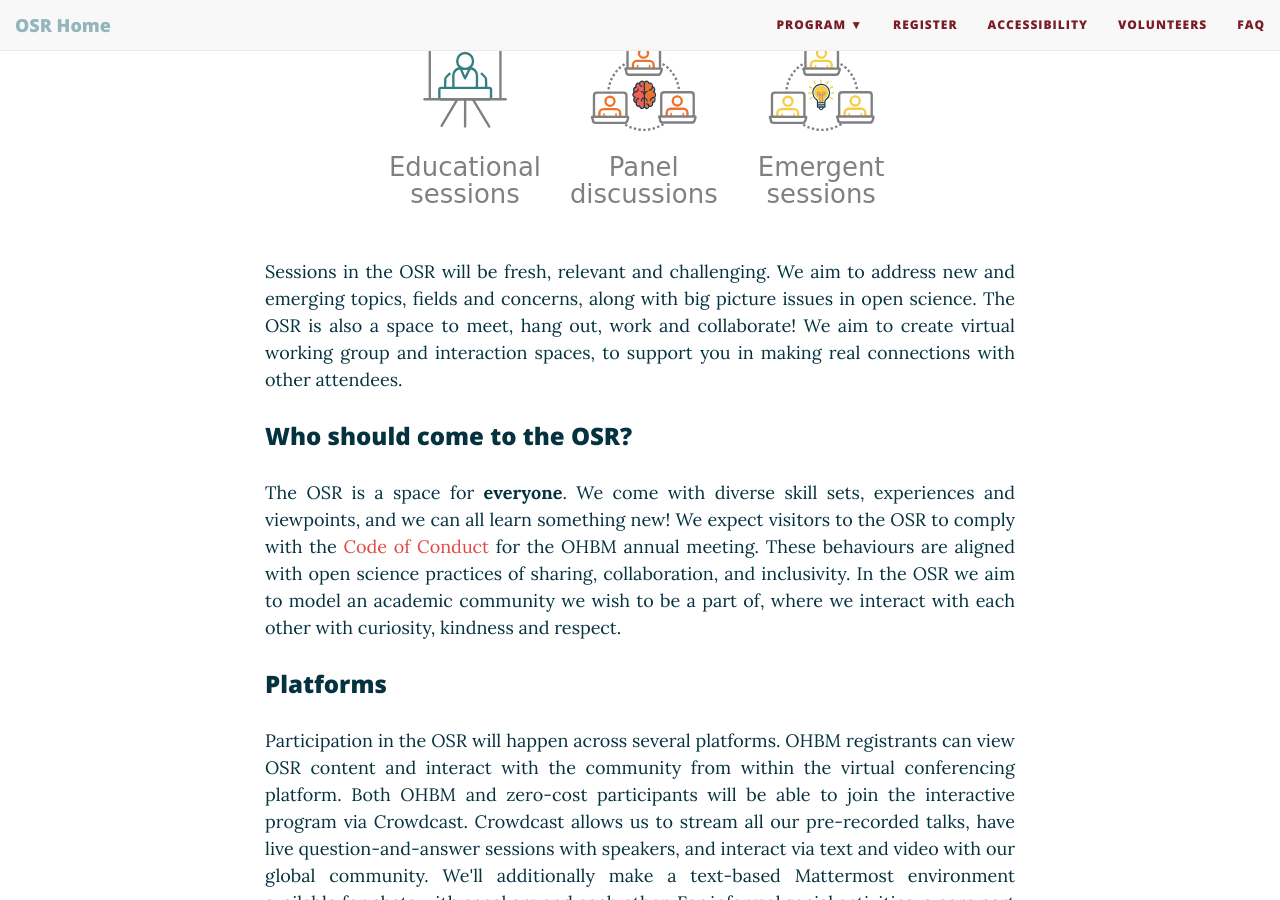
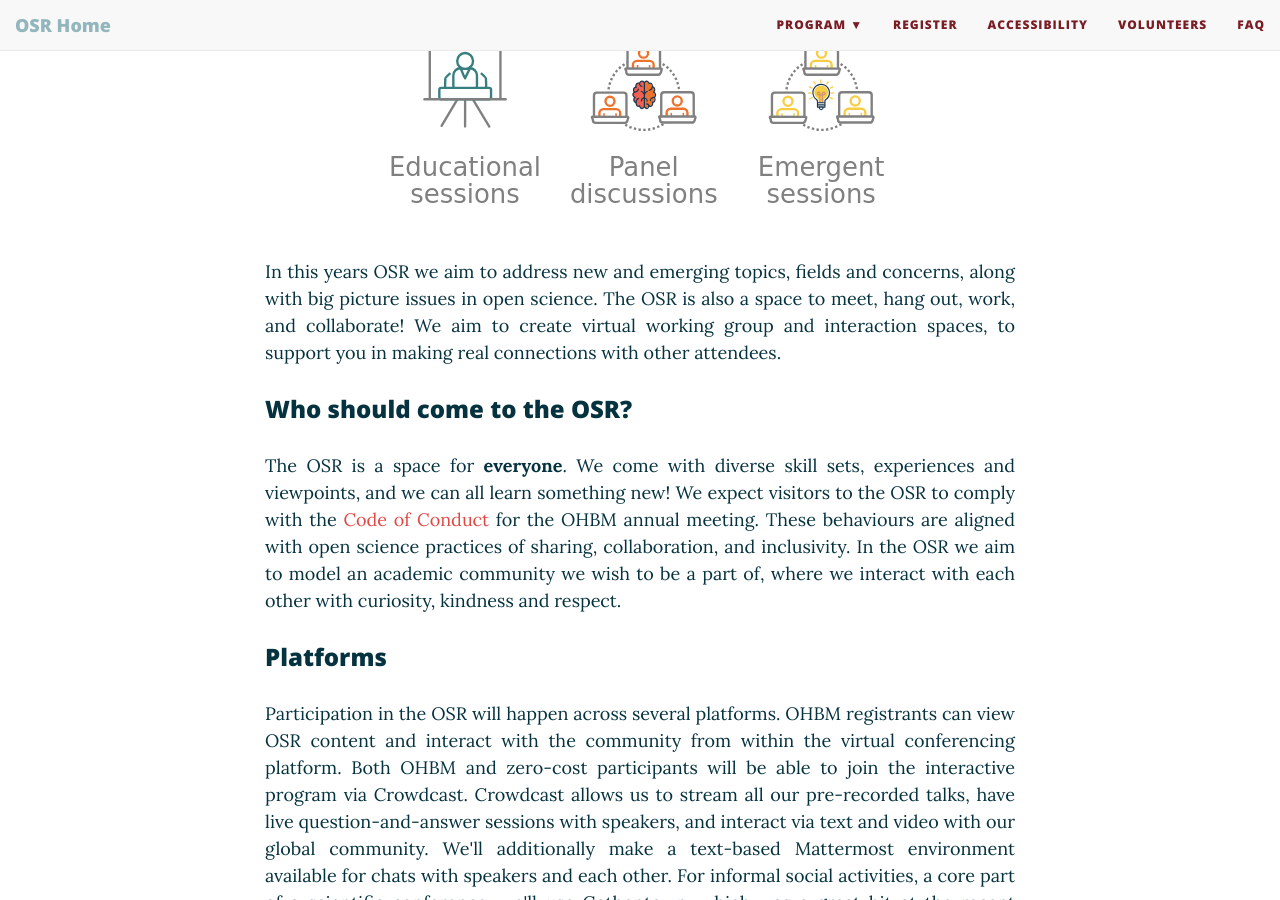
Before and after one commit to ohbm/osr2021, a Jekyll site: the page built from index.html, in a window 1280 px wide and 900 px high, scrolled down 1334 px. Built offline with Jekyll 4.4.1, drawn with Linux system fonts in a browser that asks for light colours; nearby versions of some CDN libraries; the list of posts is cut into pages by our own code.

Commit message:
Update index.html

```diff
--- a/index.html
+++ b/index.html
@@ -45,9 +45,9 @@ bigimg:
           </div>
 
           <p align="justify">
-              Sessions in the OSR will be fresh, relevant and challenging.
-              We aim to address new and emerging topics, fields and concerns, along with big picture issues in open science.
-              The OSR is also a space to meet, hang out, work and collaborate! We aim to create virtual working group and interaction spaces, to support you in making real connections with other attendees.
+              In this years OSR we aim to address new and emerging topics, fields and concerns, along with big picture issues in open science.
+              The OSR is also a space to meet, hang out, work, and collaborate!
+	      We aim to create virtual working group and interaction spaces, to support you in making real connections with other attendees.
           </p>
 
 
```
